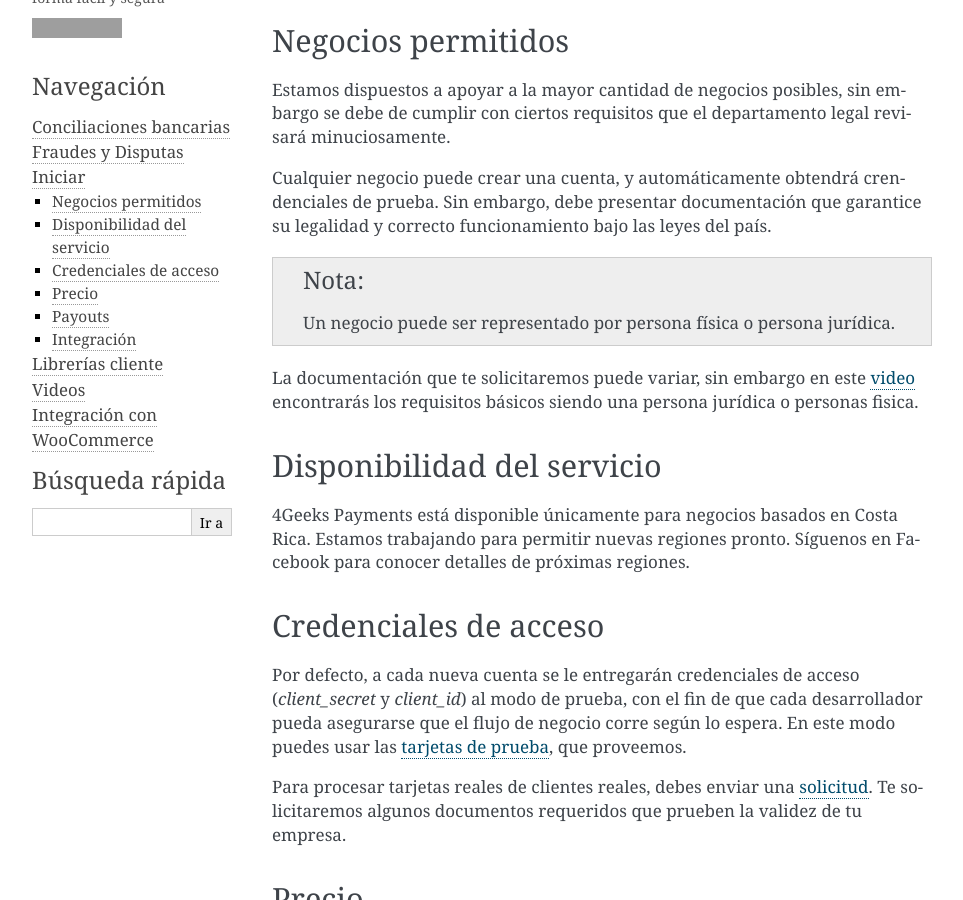
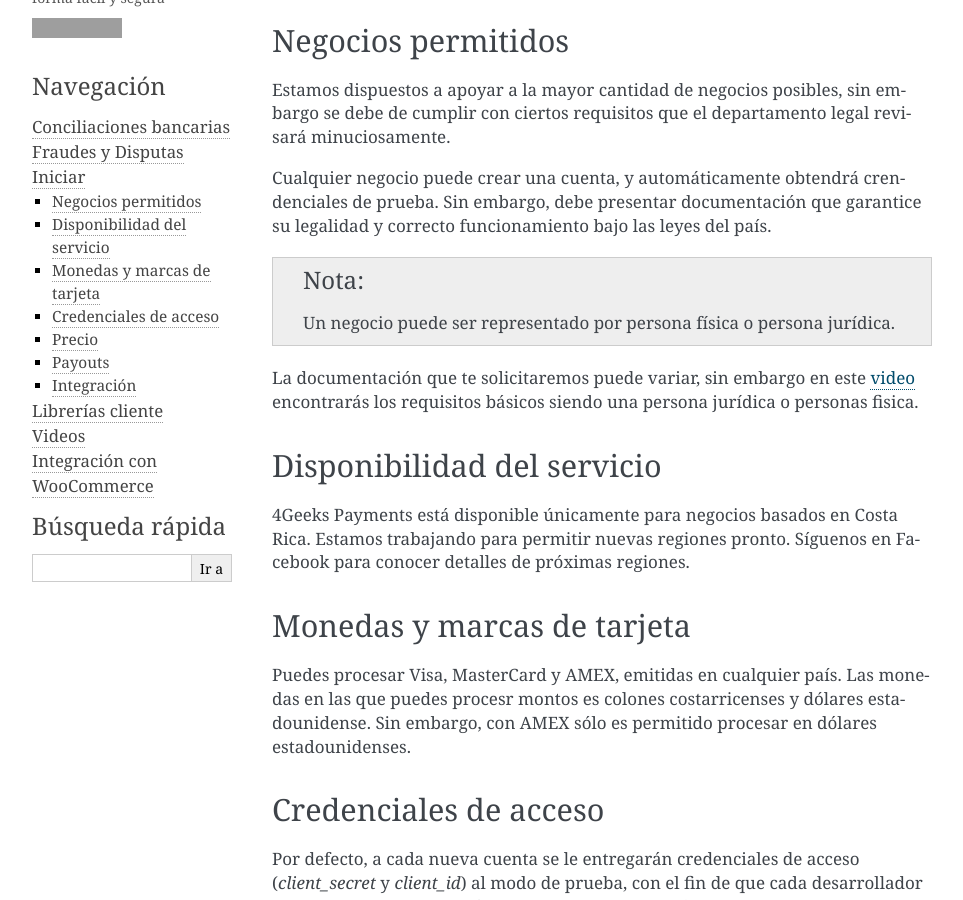
Before and after one commit to ArivazhaganArul/gpayments-support, a Sphinx documentation site: the page built from source/iniciar.rst, in a window 1280 px wide and 900 px high, scrolled down 298 px. Shown: the whole window, without its empty margins (148-1111 px from the left). Built offline with Sphinx 7.4.7, drawn with Linux system fonts in a browser that asks for light colours; grey boxes are pictures that could not be loaded.

Commit message:
Update iniciar.rst

```diff
--- a/source/iniciar.rst
+++ b/source/iniciar.rst
@@ -26,6 +26,11 @@
 ---------------------------
 4Geeks Payments está disponible únicamente para negocios basados en Costa Rica. Estamos trabajando para permitir nuevas regiones pronto. Síguenos en Facebook para conocer detalles de próximas regiones.
 
+Monedas y marcas de tarjeta
+---------------------------
+Puedes procesar Visa, MasterCard y AMEX, emitidas en cualquier país.
+Las monedas en las que puedes procesr montos es colones costarricenses y dólares estadounidense. Sin embargo, con AMEX sólo es permitido procesar en dólares estadounidenses.
+
 Credenciales de acceso
 -----------------------
 Por defecto, a cada nueva cuenta se le entregarán credenciales de acceso (`client_secret` y `client_id`) al modo de prueba, con el fin de que cada desarrollador pueda asegurarse que el flujo de negocio corre según lo espera. En este modo puedes usar las `tarjetas de prueba <http://docs.payments.4geeks.io/#testing-cards>`_, que proveemos.
```
